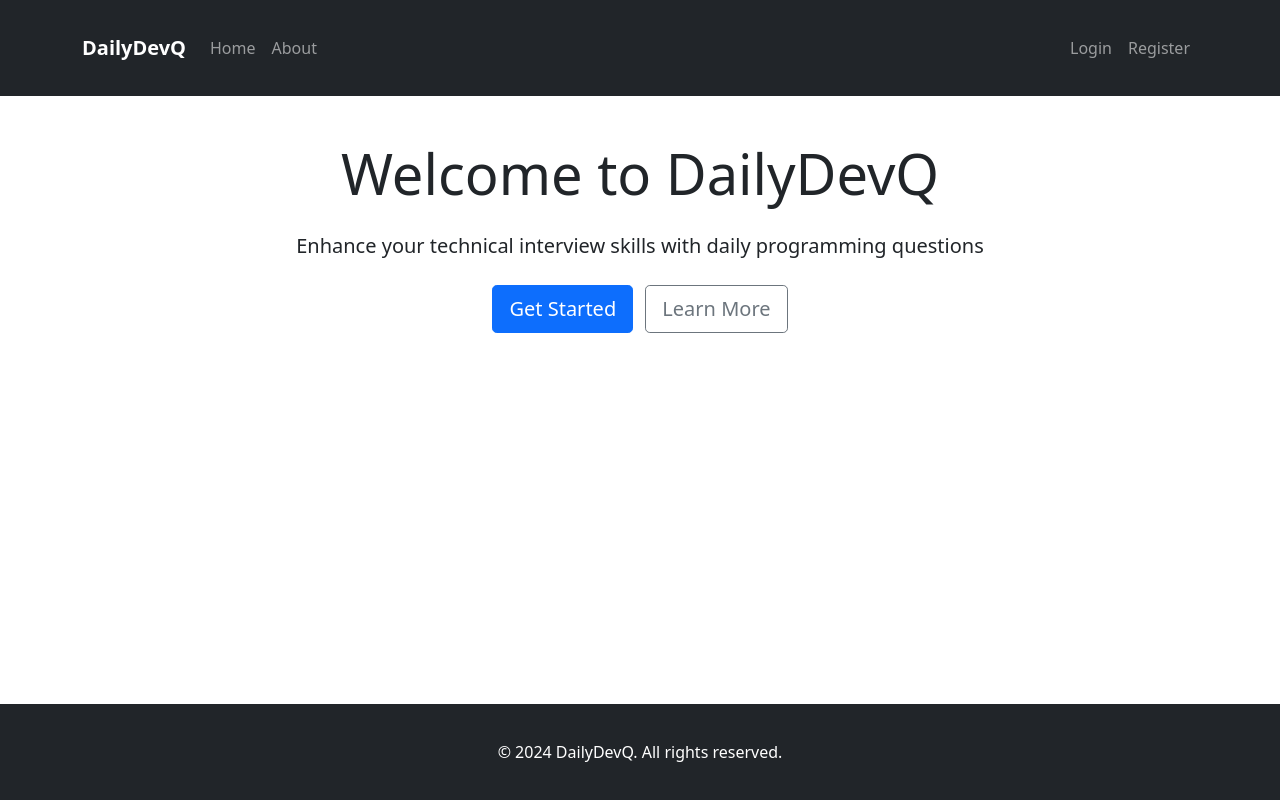
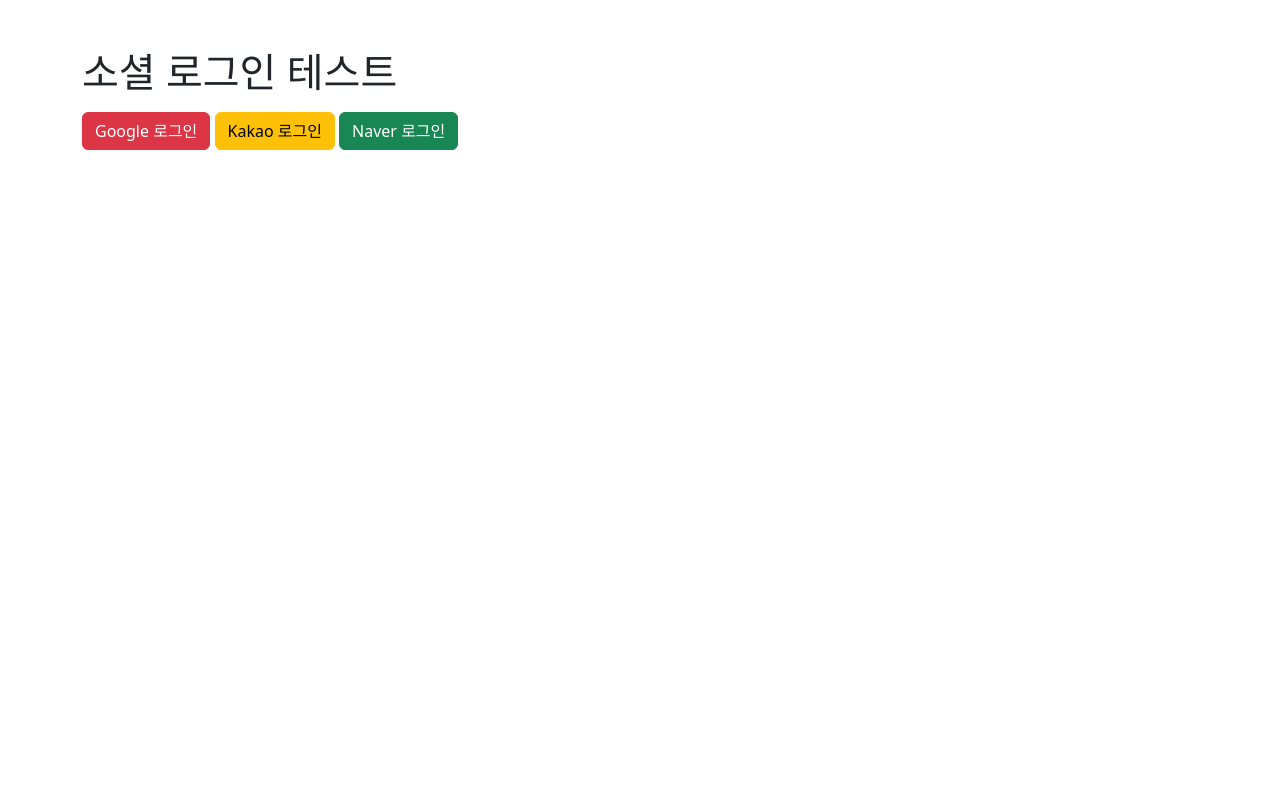
Before and after one commit to DailyDevQ/dailydevq-main, a Flask app: page / in a window 1280 px wide. Run offline with Flask 3, Linux system fonts and the light colour scheme; some libraries are stand-ins or nearby versions.

Commit message:
feat: 소셜 로그인 테스트 페이지 구현
- Google, Kakao, Naver 로그인을 위한 버튼 추가
- Flask 라우트와 연동된 링크 설정
- Bootstrap 5를 사용하여 간단한 스타일링 적용
- 테스트용 UI 구성 완료

```diff
--- a/frontend/app/templates/index.html
+++ b/frontend/app/templates/index.html
@@ -1,16 +1,20 @@
 <!-- frontend/app/templates/index.html -->
-{% extends "base.html" %}
 
-{% block content %}
-<!-- 메인 페이지 콘텐츠 -->
-<div class="row">
-    <div class="col-md-8 offset-md-2 text-center">
-        <h1 class="display-4 mb-4">Welcome to DailyDevQ</h1>
-        <p class="lead mb-4">Enhance your technical interview skills with daily programming questions</p>
-        <div class="d-grid gap-2 d-md-block">
-            <a href="{{ url_for('auth.register') }}" class="btn btn-primary btn-lg me-2">Get Started</a>
-            <a href="{{ url_for('main.about') }}" class="btn btn-outline-secondary btn-lg">Learn More</a>
+<!DOCTYPE html>
+<html lang="ko">
+<head>
+    <meta charset="UTF-8">
+    <title>소셜 로그인 테스트</title>
+    <link rel="stylesheet" href="https://stackpath.bootstrapcdn.com/bootstrap/5.3.0/css/bootstrap.min.css">
+</head>
+<body>
+    <div class="container mt-5">
+        <h1>소셜 로그인 테스트</h1>
+        <div class="mt-3">
+            <a href="{{ url_for('login_google') }}" class="btn btn-danger">Google 로그인</a>
+            <a href="{{ url_for('login_kakao') }}" class="btn btn-warning">Kakao 로그인</a>
+            <a href="{{ url_for('login_naver') }}" class="btn btn-success">Naver 로그인</a>
         </div>
     </div>
-</div>
-{% endblock %}
+</body>
+</html>
```
